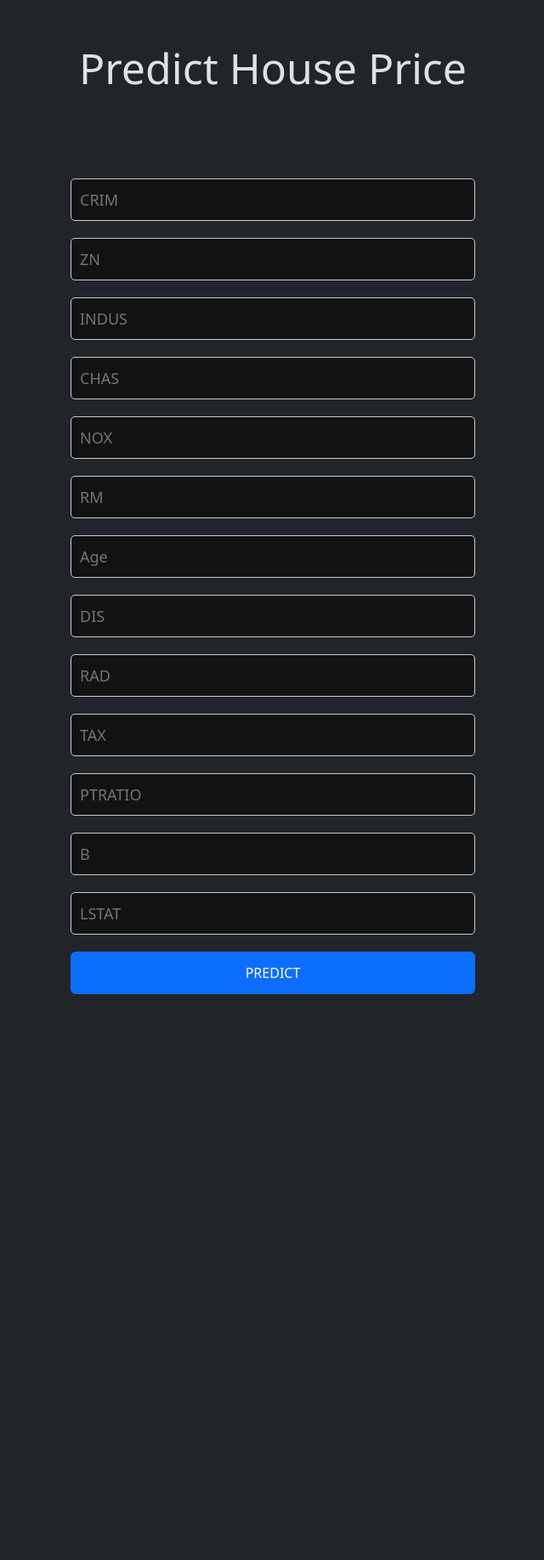
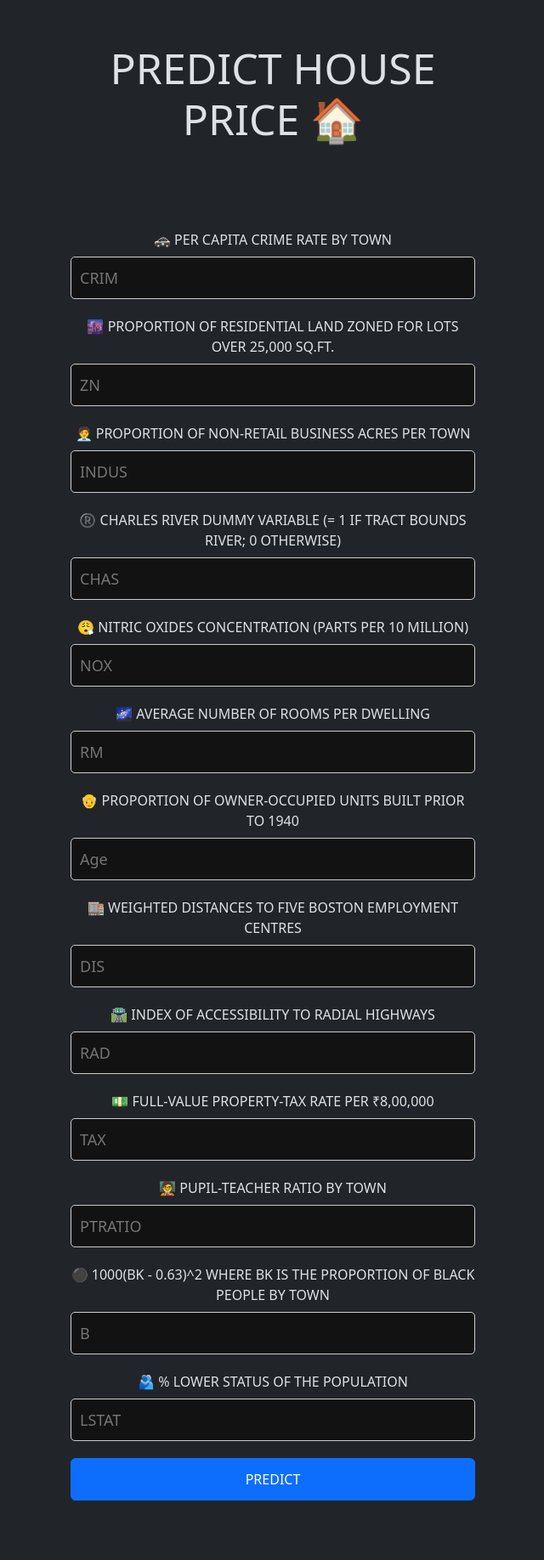
Before and after one commit to parthsolanke/Boston-ML, a Flask app: page / in a window 1280 px wide. Shown: the whole page at 85% size, without its empty margins (319-959 px from the left). Before the commit the page ends 1170 px from the top, so only its background shows below. Run offline with Flask 3, Linux system fonts and the light colour scheme; parts of the project's set-up code (start-up, migrations or seed data) failed here and were passed over.

Commit message:
updates and changes

```diff
--- a/app.py
+++ b/app.py
@@ -33,7 +33,7 @@ def predict():
     # making prediction
     prediction = model.predict(data)
     output = round(prediction[0], 2)
-    return render_template('predict.html', prediction_text=f'Predicted House Price ${output}')
+    return render_template('predict.html', prediction_text=f'Predicted House Price ₹{output*80}')
 
 if __name__ == "__main__":
     app.run(debug=True)
--- a/templates/index.html
+++ b/templates/index.html
@@ -8,22 +8,49 @@
 </head>
 <body>
     <div class="container">
-        <h1>Predict House Price</h1>
+        <h1>PREDICT HOUSE PRICE 🏠</h1>
     <div class="form-group">
-        <form action="{{ url_for('predict')}}" method="post">
-            <input type="text" name="CRIM" placeholder="CRIM" required="required" /><br>
-            <input type="text" name="ZN" placeholder="ZN" required="required" /><br>
-            <input type="text" name="INDUS" placeholder="INDUS" required="required" /><br>
-            <input type="text" name="CHAS" placeholder="CHAS" required="required" /><br>
-            <input type="text" name="NOX" placeholder="NOX" required="required" /><br>
-            <input type="text" name="RM" placeholder="RM" required="required" /><br>
-            <input type="text" name="Age" placeholder="Age" required="required" /><br>
-            <input type="text" name="DIS" placeholder="DIS" required="required" /><br>
-            <input type="text" name="RAD" placeholder="RAD" required="required" /><br>
-            <input type="text" name="TAX" placeholder="TAX" required="required" /><br>
-            <input type="text" name="PTRATIO" placeholder="PTRATIO" required="required" /><br>
-            <input type="text" name="B" placeholder="B" required="required" /><br>
-            <input type="text" name="LSTAT" placeholder="LSTAT" required="required" /><br>
+        <form action="{{ url_for('predict') }}" method="post">
+
+            <label class="form-label">🚓 PER CAPITA CRIME RATE BY TOWN</label>
+            <input type="text" name="CRIM" placeholder="CRIM" required="required" />
+
+            <label class="form-label">🌆 PROPORTION OF RESIDENTIAL LAND ZONED FOR LOTS OVER 25,000 SQ.FT.</label>
+            <input type="text" name="ZN" placeholder="ZN" required="required" />
+
+            <label class="form-label">🧑‍💼 PROPORTION OF NON-RETAIL BUSINESS ACRES PER TOWN</label>
+            <input type="text" name="INDUS" placeholder="INDUS" required="required" />
+
+            <label class="form-label">®️ CHARLES RIVER DUMMY VARIABLE (= 1 IF TRACT BOUNDS RIVER; 0 OTHERWISE)</label>
+            <input type="text" name="CHAS" placeholder="CHAS" required="required" />
+
+            <label class="form-label">😮‍💨 NITRIC OXIDES CONCENTRATION (PARTS PER 10 MILLION)</label>
+            <input type="text" name="NOX" placeholder="NOX" required="required" />
+
+            <label class="form-label">🌌 AVERAGE NUMBER OF ROOMS PER DWELLING</label>
+            <input type="text" name="RM" placeholder="RM" required="required" />
+
+            <label class="form-label">👴 PROPORTION OF OWNER-OCCUPIED UNITS BUILT PRIOR TO 1940</label>
+            <input type="text" name="Age" placeholder="Age" required="required" />
+
+            <label class="form-label">🏬 WEIGHTED DISTANCES TO FIVE BOSTON EMPLOYMENT CENTRES</label>
+            <input type="text" name="DIS" placeholder="DIS" required="required" />
+
+            <label class="form-label">🛣️ INDEX OF ACCESSIBILITY TO RADIAL HIGHWAYS</label>
+            <input type="text" name="RAD" placeholder="RAD" required="required" />
+
+            <label class="form-label">💵 FULL-VALUE PROPERTY-TAX RATE PER ₹8,00,000</label>
+            <input type="text" name="TAX" placeholder="TAX" required="required" />
+
+            <label class="form-label">🧑‍🏫 PUPIL-TEACHER RATIO BY TOWN</label>
+            <input type="text" name="PTRATIO" placeholder="PTRATIO" required="required" />
+
+            <label class="form-label">⚫ 1000(BK - 0.63)^2 WHERE BK IS THE PROPORTION OF BLACK PEOPLE BY TOWN</label>
+            <input type="text" name="B" placeholder="B" required="required" />
+
+            <label class="form-label">🫂 % LOWER STATUS OF THE POPULATION</label>
+            <input type="text" name="LSTAT" placeholder="LSTAT" required="required" />
+
             <button type="submit" class="btn btn-primary btn-block btn-large">PREDICT</button>
         </form>
     </div>
--- a/templates/predict.html
+++ b/templates/predict.html
@@ -18,7 +18,7 @@
 </head>
 <body>
     <div class="container">
-        <h1>Results:</h1>
+        <h1>🎛️ Results:</h1>
         <samp>{{ prediction_text }}</samp>
     </div>
 </body>
```
